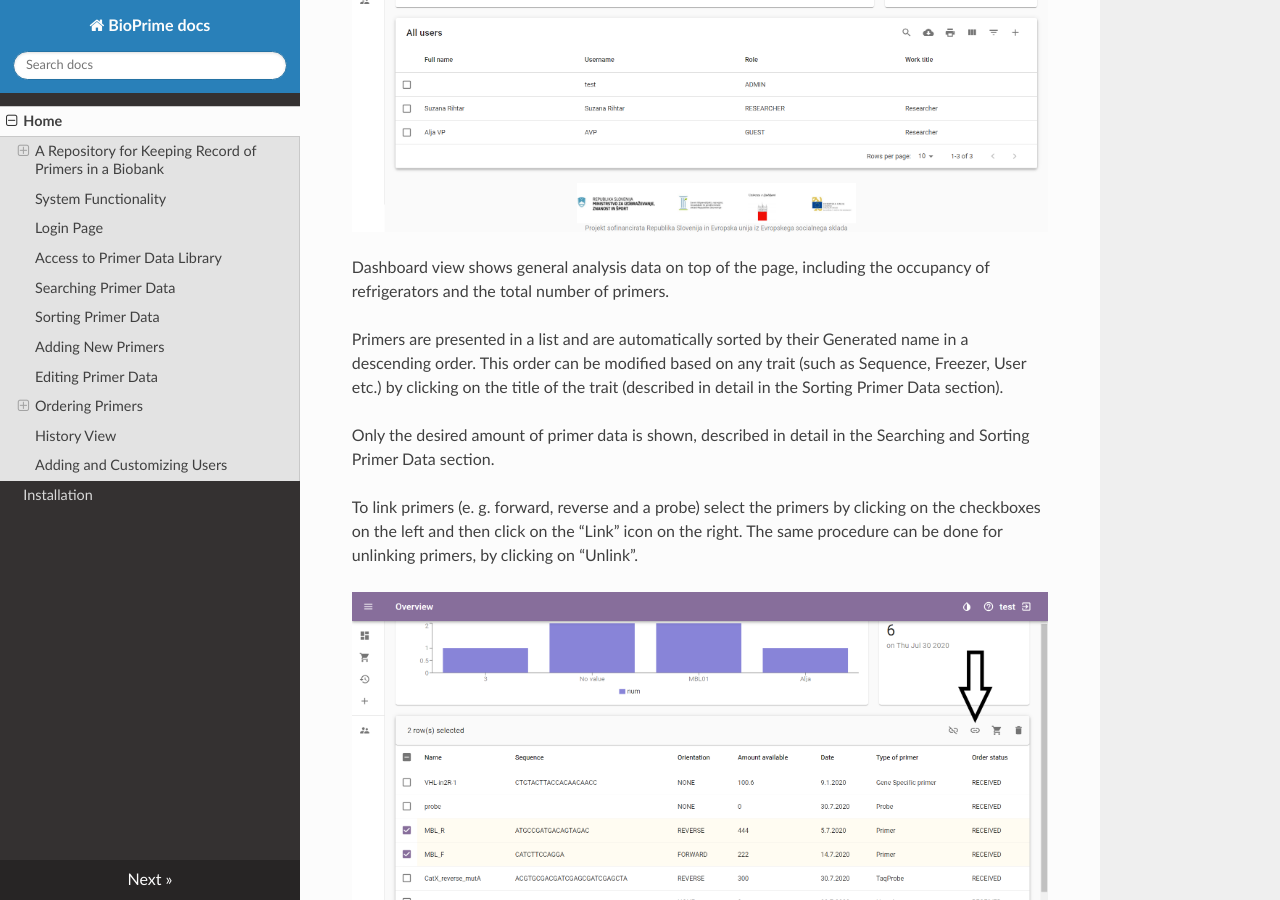
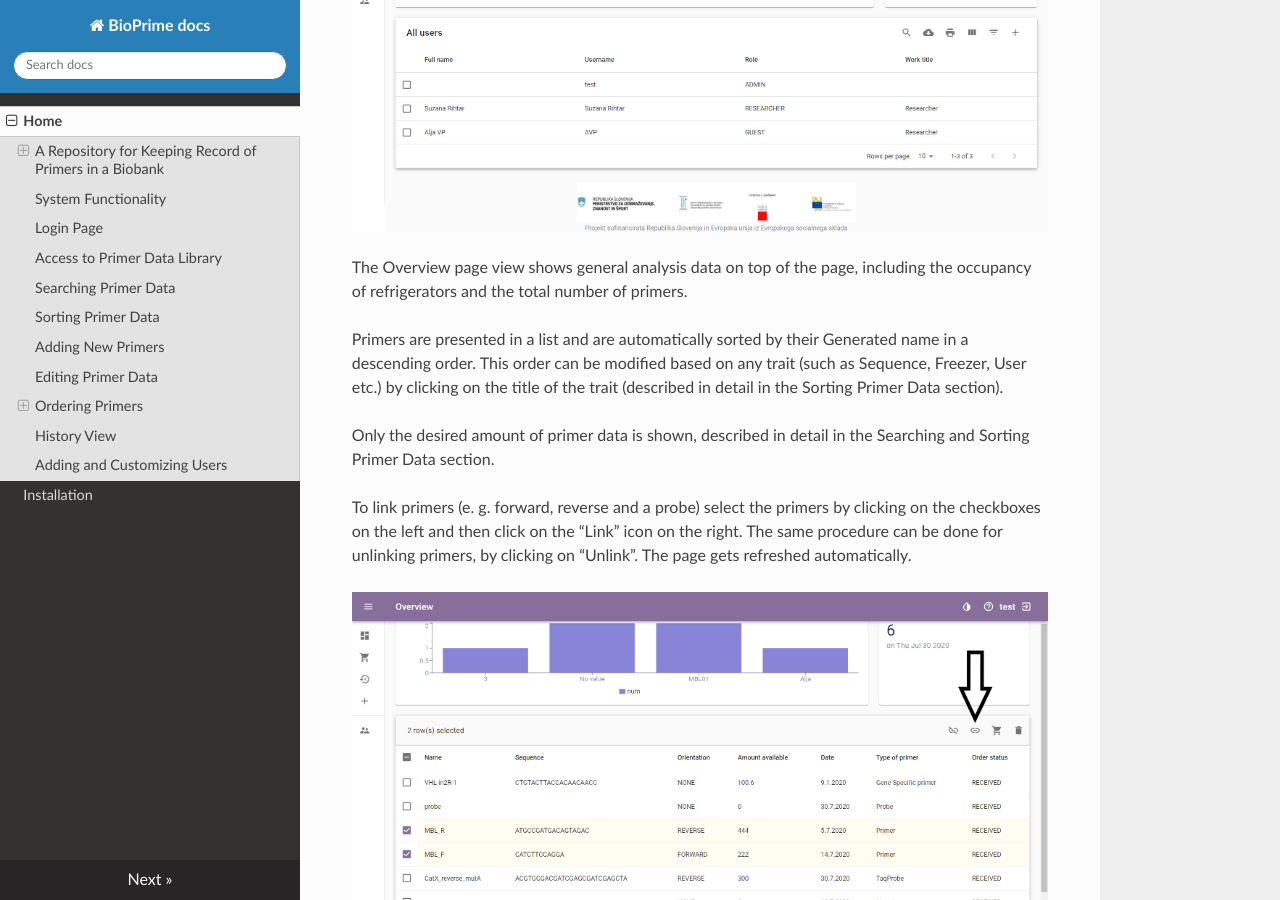
Before and after one commit to Bio-Prime/documentation, an MkDocs documentation site: the page built from docs/index.md, in a window 1280 px wide and 900 px high, scrolled down 5620 px. Built offline with MkDocs 1.6.1, drawn with Linux system fonts in a browser that asks for light colours; nearby versions of some CDN libraries; old or Windows-style settings are respelled for this version of MkDocs; some of the changed text lies outside the part shown.

Commit message:
zamenjala dashboard z overview

```diff
--- a/docs/index.md
+++ b/docs/index.md
@@ -85,7 +85,7 @@ After logging in, the user is presented with the Overview page, the main page of
 
 Icons on the left show (in a descending order):
 
-* Dashboard, the main page showing primer data
+* Overview, the main page showing primer data
 * Orders, where recent and pending orders can be viewed
 * History, which shows a timeline of all changes made by the users (view limited only to specific users, described in the User Access Control section)
 * Add primer / probe, a page for adding primers with no obligatory fields
@@ -100,13 +100,13 @@ The Administrator also has access to the "Manage Users" page, where they can add
 
 ![admin](./admin.png)
 
-Dashboard view shows general analysis data on top of the page, including the occupancy of refrigerators and the total number of primers.
+The Overview page view shows general analysis data on top of the page, including the occupancy of refrigerators and the total number of primers.
 
 Primers are presented in a list and are automatically sorted by their Generated name in a descending order. This order can be modified based on any trait (such as Sequence, Freezer, User etc.) by clicking on the title of the trait (described in detail in the Sorting Primer Data section).
 
 Only the desired amount of primer data is shown, described in detail in the Searching and Sorting Primer Data section.
 
-To link primers (e. g. forward, reverse and a probe) select the primers by clicking on the checkboxes on the left and then click on the “Link” icon on the right. The same procedure can be done for unlinking primers, by clicking on “Unlink”.
+To link primers (e. g. forward, reverse and a probe) select the primers by clicking on the checkboxes on the left and then click on the “Link” icon on the right. The same procedure can be done for unlinking primers, by clicking on “Unlink”. The page gets refreshed automatically.
 
 ![link1](./link1.png)
 
@@ -278,7 +278,7 @@ When an order has arrived, the primer can be moved to the primers repository by
 
 ![MoveToPrimers](./MoveToPrimers.png)
 
-After submitting the data, the primer appears in the dashboard section.
+After submitting the data, the primer appears in the library on the “Overview” page.
 
 ## History View
 
```
